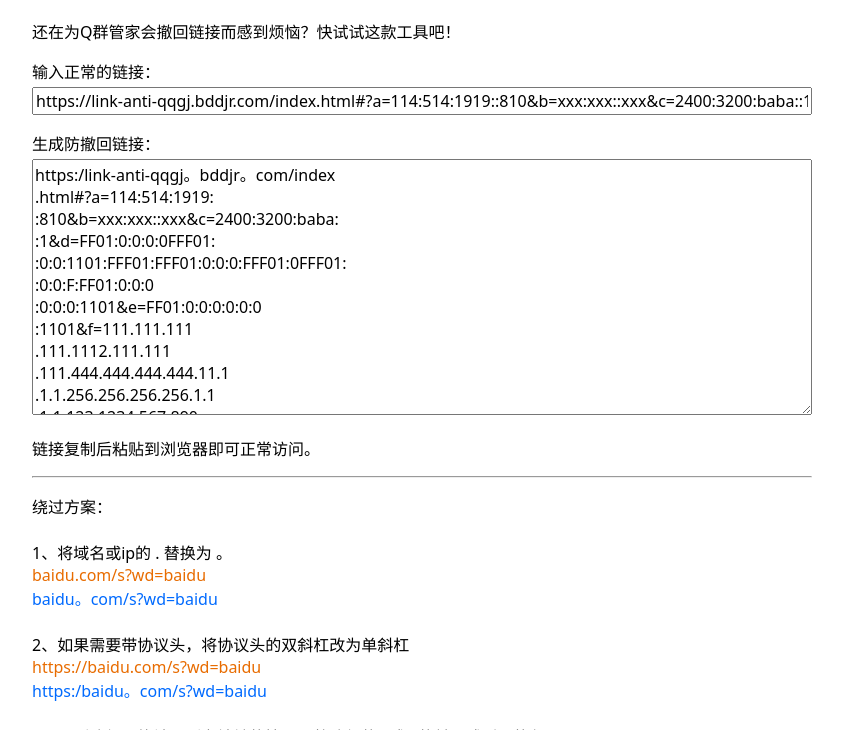
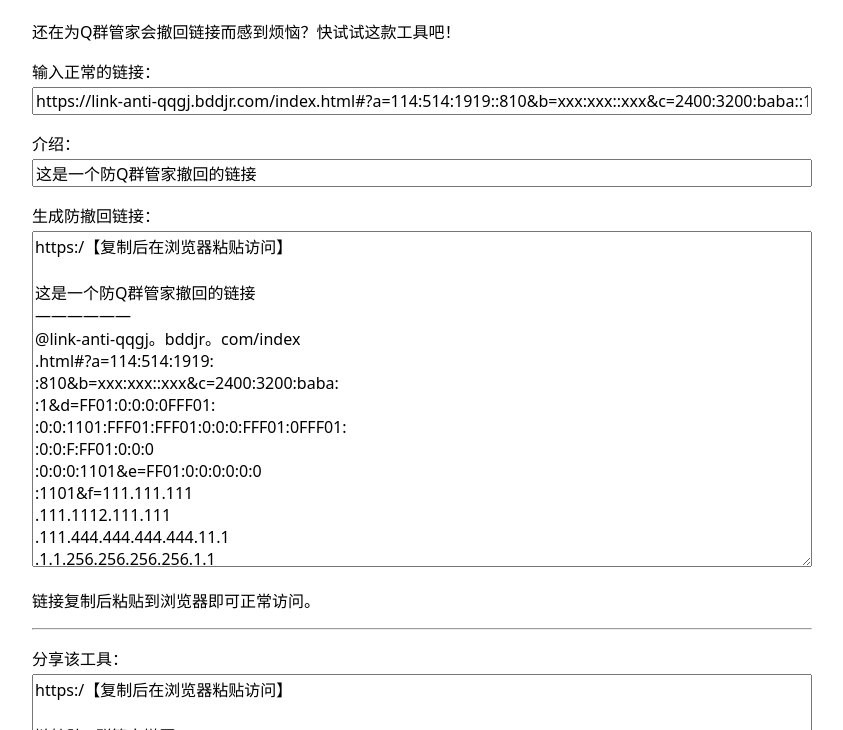
Before and after one commit to bddjr/link-anti-qqgj, a plain HTML site: page index.html in a window 1280 px wide. Shown: the part 70-800 px from the top of the page, without its empty margins (218-1061 px from the left). Drawn offline with Linux system fonts and the light colour scheme.

Commit message:
添加介绍与提示，优化程序

```diff
--- a/index.html
+++ b/index.html
@@ -5,7 +5,7 @@
     <meta charset="UTF-8">
     <meta name="viewport" content="width=device-width, initial-scale=1.0">
     <title>链接防Q群管家撤回</title>
-    <meta name="keywords" content="q群管家,撤回链接,防撤回,链接防撤回,链接防q群管家撤回,链接防q群管家,q群管家撤回,q群管家撤回链接,q群管家撤链接,防止q群管家撤回,防止q群管家撤回链接,怎么防止q群管家撤回,怎么防止q群管家撤回链接,如何防止q群管家撤回,如何防止q群管家撤回链接,q群管家撤回链接怎么办,q群管家会撤回链接,q群管家会撤回链接怎么办,链接被q群管家撤回,链接被q群管家撤回怎么办,防止链接被q群管家撤回,怎么防止链接被q群管家撤回,如何防止链接被q群管家撤回,qqunguanjia,link-anti-qqgj,qqgj,bddjr,半岛的蒟蒻,bandaodejuruo">
+    <meta name="keywords" content="q群管家,撤回链接,防撤回,链接防撤回,链接防q群管家撤回,链接防q群管家,q群管家撤回,q群管家撤回链接,q群管家撤链接,防止q群管家撤回,防止q群管家撤回链接,怎么防止q群管家撤回,怎么防止q群管家撤回链接,如何防止q群管家撤回,如何防止q群管家撤回链接,q群管家撤回链接怎么办,q群管家会撤回链接,q群管家会撤回链接怎么办,链接被q群管家撤回,链接被q群管家撤回怎么办,防止链接被q群管家撤回,怎么防止链接被q群管家撤回,如何防止链接被q群管家撤回,链接防管家,链接防管家撤回,qqunguanjia,link-anti-qqgj,qqgj,bddjr,半岛的蒟蒻,bandaodejuruo">
     <meta name="description" content="还在为Q群管家会撤回链接而感到烦恼？快试试这款工具吧！">
     <link rel="icon" href="./icon.webp">
     <style>
@@ -30,21 +30,20 @@
         .example_link_noreplace{
             color:#e86c00;
         }
-        #inputlink {
-            font-size: 16px;
+        .width_need_js {
             --p: 0px;
             width: calc(100% - var(--p));
-            /*width: 100%;*/
+            font-size: 16px;
             margin: 0;
         }
+        textarea {
+            resize: vertical;
+        }
         #outputlink {
-            font-size: 16px;
-            height: 250px;
-            --p: 0px;
-            width: calc(100% - var(--p));
-            /*width: 100%;*/
-            margin: 0;
-            resize: vertical;
+            height: 330px;
+        }
+        #sharethislink {
+            height: 104px;
         }
         .disable_nodrop:disabled {
             cursor: no-drop;
@@ -71,10 +70,15 @@
         <p>还在为Q群管家会撤回链接而感到烦恼？快试试这款工具吧！</p>
         <noscript><h1 style="color:red;">请允许运行JavaScript以使用本工具。</h1></noscript>
         <p style="margin-bottom: 4px;">输入正常的链接：</p>
-        <input type="text" id="inputlink" class="disable_nodrop" disabled/>
+        <input type="text" id="inputlink" class="width_need_js disable_nodrop" disabled/>
+        <p style="margin-bottom: 4px;">介绍：</p>
+        <input type="text" id="inputdescription" class="width_need_js disable_nodrop" disabled/>
         <p style="margin-bottom: 4px;">生成防撤回链接：</p>
-        <textarea type="text" id="outputlink" class="disable_nodrop" readonly autocomplete="off" disabled></textarea>
+        <textarea type="text" id="outputlink" class="width_need_js disable_nodrop" readonly autocomplete="off" disabled></textarea>
         <p>链接复制后粘贴到浏览器即可正常访问。</p>
+        <hr />
+        <p style="margin-bottom: 4px;">分享该工具：</p>
+        <textarea type="text" id="sharethislink" class="width_need_js disable_nodrop" readonly autocomplete="off" disabled></textarea>
         <hr />
         <p style="text-align: left;">
             绕过方案：<br />
@@ -108,6 +112,12 @@
     <script>
         outputlink.value = "请稍候";
     </script>
+    <script>
+        // 输入与输出框的宽度误差矫正
+        for (let i of document.getElementsByClassName("width_need_js")) {
+            i.style.setProperty('--p', (i.offsetWidth - divmain2.clientWidth)+'px');
+        }
+    </script>
     <script src="./link_anti_qqgj.js"></script>
     <script>
         if (!window.link_anti_qqgj) {
@@ -118,31 +128,35 @@
         if (window.link_anti_qqgj){
             // 默认示范链接
             inputlink.value = 'https://link-anti-qqgj.bddjr.com/index.html#?a=114:514:1919::810&b=xxx:xxx::xxx&c=2400:3200:baba::1&d=FF01:0:0:0:0FFF01::0:0:1101:FFF01:FFF01:0:0:0:FFF01:0FFF01::0:0:F:FF01:0:0:0:0:0:0:1101&e=FF01:0:0:0:0:0:0:1101&f=111.111.111.111.1112.111.111.111.444.444.444.444.11.1.1.1.256.256.256.256.1.1.1.1.123.1234.567.890';
-            // 监视输入框的输入
-            inputlink.addEventListener('input', function () {
+            inputdescription.value = '这是一个防Q群管家撤回的链接';
+            // 启用输入框
+            for (let i of document.getElementsByClassName("width_need_js")) {
+                i.disabled = false;
+            }
+            // 函数，用于生成
+            function outputlink_generator(){
                 console.log('outputlink input');
                 try {
-                    outputlink.value = link_anti_qqgj(inputlink.value);
+                    outputlink.value = link_anti_qqgj(inputlink.value, inputdescription.value);
                 }catch(e){
                     console.error(e);
                     outputlink.value = '生成失败';
                 }
-            });
-            inputlink.disabled = false;
+            }
+            // 监视输入框的输入
+            inputlink.addEventListener('input', outputlink_generator);
+            inputdescription.addEventListener('input', outputlink_generator);
             // 触发输入框的输入
             inputlink.dispatchEvent(new Event('input'));
-            outputlink.disabled = false;
+            // 分享该工具
+            sharethislink.value = link_anti_qqgj("https://link-anti-qqgj.bddjr.com", '链接防Q群管家撤回');
             // 鼠标选择输出框时自动全选
-            outputlink.addEventListener('focus', function(){
-                //console.log('outputlink click');
-                outputlink.select();
-            });
+            for (let i of document.getElementsByTagName("textarea")){
+                i.addEventListener('focus', function(){
+                    i.select();
+                });
+            }
         }
-    </script>
-    <script>
-        // 输入与输出框的宽度误差矫正
-        inputlink.style.setProperty('--p', (inputlink.offsetWidth - divmain2.clientWidth)+'px');
-        outputlink.style.setProperty('--p', (outputlink.offsetWidth - divmain2.clientWidth)+'px');
     </script>
 </body>
 
--- a/link_anti_qqgj.js
+++ b/link_anti_qqgj.js
@@ -1,42 +1,65 @@
 /**
  * @param {string} inputvalue
+ * @param {string} description
  * @returns {string}
  */
-function link_anti_qqgj(inputvalue){
+function link_anti_qqgj(inputvalue, description){
     console.log('link_anti_qqgj');
     // 除首尾空白符
     inputvalue = inputvalue.trim()
+    const description_trim = description.trim();
     // 检测协议头
-    let protocol__re = /:([\/\\]{1,2})/;
-    let protocol__ = protocol__re.exec(inputvalue);
+    const protocol__re = /:([\/\\]{1,2})/;
+    const protocol__ = protocol__re.exec(inputvalue);
     if (!protocol__) {
         inputvalue = 'http://' + inputvalue;
     }else if (protocol__[0].length === 1) {
         inputvalue = inputvalue.replace(protocol__re, '://');
     }
     // 创建URL
-    let url = new URL(inputvalue);
+    const url = new URL(inputvalue);
+    //console.log(url);
     // 主机名转换后不能包含% 这样可以把含有空格的踢出去
     if (url.host.includes('%')) throw "url host includes '%'";
     // 输出用的URL
-    let outurl = {
+    const outurl = {
         hostname: url.hostname
             .replace(/\./g , '。') // 处理域名或IPv4
             .replace(/:/g , '：') // 处理IPv6
-        ,path: url.href.slice(url.origin.length)
+        ,path: (url.pathname + url.search + url.hash)
             .replace(/\.(?=[a-zA-Z]{2})/g , '\n.') // 处理路径里可能被识别为域名后缀的内容
             //.replace(/(?<=([0-9]{1,3}\.){2}([0-9]{1,3}))\.(?=[0-9]{1,3})/g , '\n.') // 处理路径里可能被识别为IPv4的内容
             //.replace(/(?<=(:|[a-fA-F0-9])):(?=([a-fA-F0-9]))/g , '\n:') // 处理路径里可能被识别为IPv6的内容
             .replace(/(?<=:):(?=[a-fA-F0-9])/g , '\n:') // 处理路径里可能被识别为缩写IPv6的内容
         ,href: ''
+        ,protocol: ''
     }
+    // 如果原来有协议头，那么加上协议头
+    if (protocol__) {
+        outurl.protocol = url.protocol + '/';
+        outurl.href = outurl.protocol;
+    }
+    // 插入介绍
+    outurl.href += "【复制后在浏览器粘贴访问】\n";
+    if (description_trim) {
+        outurl.href += "\n" + description + "\n";
+    }
+    outurl.href += "——————\n@";
+    // 主机名
+    outurl.href += outurl.hostname;
+    // 如果有端口号那么加上端口号
+    if (url.port){
+        outurl.href += ':' + url.port;
+    }
+    // 添加路径
+    {
         // 处理路径里可能被识别为IPv4的内容
-    let re = /([0-9]{1,3})\.([0-9]{1,3})\.([0-9]{1,3})\.([0-9]+)/g ;
+        const re = /([0-9]{1,3})\.([0-9]{1,3})\.([0-9]{1,3})\.([0-9]+)/g ;
         while (true) {
-        let i = re.exec(outurl.path); // 匹配
+            const i = re.exec(outurl.path); // 匹配
             //console.log(i);
             if (!i) break; // 没有任何匹配则终止循环
-        let istr = i[0]; // 匹配的内容转字符串
+            const istr = i[0]; // 匹配的内容转字符串
             let do_it = true; // 是否进行替换操作
             // 检查匹配内容是否符合Q群管家识别的IPv4数字范围
             for (let j of i.slice(2)){
@@ -57,28 +80,18 @@ function link_anti_qqgj(inputvalue){
                 re.lastIndex -= (i[0].length - i[1].length) ;
             }
         }
+    }{
         // 处理路径里可能被识别为完整IPv6的内容
-    re = /(([0-9a-fA-F]{1,4})(:[0-9a-fA-F]{1,4}){6})(:[0-9a-fA-F]{1,4})/g ;
+        const re = /(([0-9a-fA-F]{1,4})(:[0-9a-fA-F]{1,4}){6})(:[0-9a-fA-F]{1,4})/g ;
         while (true) {
-        let i = re.exec(outurl.path); // 匹配
+            const i = re.exec(outurl.path); // 匹配
             //console.log(i);
             if (!i) break; // 没有任何匹配则终止循环
-        let istr = i[0].toString(); // 匹配的内容转字符串
+            const istr = i[0].toString(); // 匹配的内容转字符串
             // 在最后一个:前面加上换行符
             outurl.path = outurl.path.replace(istr, i[1]+'\n'+i[4]) ;
         }
-    // 如果原来有协议头，那么加上协议头
-    if (protocol__) {
-        outurl.href = url.protocol + '/';
     }
-    outurl.href += outurl.hostname;
-    // 如果有端口号那么加上端口号
-    if (url.port){
-        outurl.href += ':' + url.port;
-    }
-    // 如果输入的时候不含路径，跳过路径添加
-    if (!(outurl.path==='/' && !/(\/|\\)$/.test(inputvalue))) {
     outurl.href += outurl.path;
-    }
     return outurl.href;
 }
```
Lines whose indentation alone changed are shown as unchanged.
